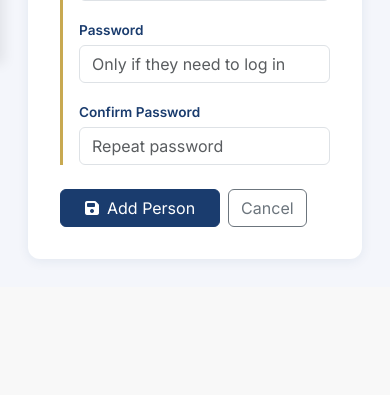
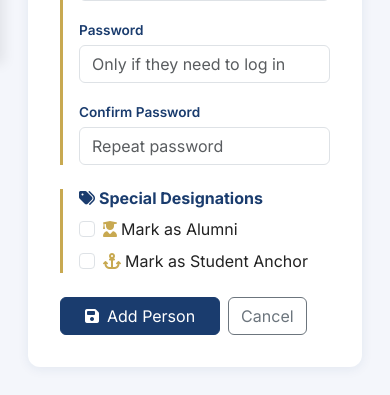
Before and after one commit to mutsawashemwaita-dev/campus_ignite_FINALE, a Django app: page /auth/users/add/ in a window 390 px wide. Shown: the part 942-1337 px from the top of the page. Before the commit the page ends 1204 px from the top, so only its background shows below. Run offline with Django 4.2, Linux system fonts and the light colour scheme; the visitor is signed in with stand-in values (Sample User, id 1); data that the repository does not hold is empty; parts of the project's set-up code (start-up, migrations or seed data) failed here and were passed over; some libraries are stand-ins or nearby versions.

Commit message:
Add Student Anchors, Alumni tracking, and fix missing chairperson role option

```diff
--- a/campus_ignite/backend/apps/accounts/forms.py
+++ b/campus_ignite/backend/apps/accounts/forms.py
@@ -136,9 +136,17 @@ class AddPersonForm(forms.Form):
         label='Role', required=False,
         widget=forms.TextInput(attrs={
             'class': 'form-control',
-            'placeholder': 'pastor / cell_leader / facilitator / leadership / admin'
+            'placeholder': 'pastor / cell_leader / facilitator / leadership / admin / chairperson'
         }),
         help_text='Leave blank for regular members'
+    )
+    is_alumni = forms.BooleanField(
+        label='Mark as Alumni', required=False,
+        widget=forms.CheckboxInput(attrs={'class': 'form-check-input'}),
+    )
+    is_student_anchor = forms.BooleanField(
+        label='Mark as Student Anchor', required=False,
+        widget=forms.CheckboxInput(attrs={'class': 'form-check-input'}),
     )
     password = forms.CharField(
         label='Password', required=False,
@@ -159,7 +167,7 @@ class AddPersonForm(forms.Form):
         role_name = self.cleaned_data.get('role_name', '').strip().lower()
         if not role_name:
             return ''
-        valid_roles = [Role.ADMIN, Role.PASTOR, Role.CELL_LEADER, Role.FACILITATOR, Role.LEADERSHIP]
+        valid_roles = [Role.ADMIN, Role.PASTOR, Role.CELL_LEADER, Role.FACILITATOR, Role.LEADERSHIP, Role.CHAIRPERSON]
         if role_name not in valid_roles:
             raise forms.ValidationError(f'Invalid role. Choose from: {", ".join(valid_roles)}')
         return role_name
@@ -215,6 +223,15 @@ class AddPersonForm(forms.Form):
             )
             user.set_unusable_password()
             user.save()
+
+        if data.get('is_alumni'):
+            user.is_alumni = True
+            user.save()
+
+        if data.get('is_student_anchor'):
+            from apps.leadership.models import StudentAnchor
+            StudentAnchor.objects.get_or_create(user=user, defaults={'is_active': True})
+
         return user
 
 
@@ -230,28 +247,38 @@ class EditPersonForm(forms.ModelForm):
         label='New Password', required=False,
         widget=forms.PasswordInput(attrs={'class': 'form-control', 'placeholder': 'Leave blank to keep current'})
     )
+    is_student_anchor = forms.BooleanField(
+        label='Mark as Student Anchor', required=False,
+        widget=forms.CheckboxInput(attrs={'class': 'form-check-input'}),
+    )
 
     class Meta:
         model = CustomUser
-        fields = ['first_name', 'last_name', 'email', 'phone', 'birthday']
+        fields = ['first_name', 'last_name', 'email', 'phone', 'birthday', 'is_alumni']
         widgets = {
             'first_name': forms.TextInput(attrs={'class': 'form-control'}),
             'last_name':  forms.TextInput(attrs={'class': 'form-control'}),
             'email':      forms.EmailInput(attrs={'class': 'form-control'}),
             'phone':      forms.TextInput(attrs={'class': 'form-control'}),
             'birthday':   forms.DateInput(attrs={'class': 'form-control', 'type': 'date'}),
+            'is_alumni':  forms.CheckboxInput(attrs={'class': 'form-check-input'}),
         }
 
     def __init__(self, *args, **kwargs):
         super().__init__(*args, **kwargs)
         if self.instance and self.instance.role:
             self.fields['role_name'].initial = self.instance.role.name
+        if self.instance and self.instance.pk:
+            from apps.leadership.models import StudentAnchor
+            self.fields['is_student_anchor'].initial = StudentAnchor.objects.filter(
+                user=self.instance, is_active=True
+            ).exists()
 
     def clean_role_name(self):
         role_name = self.cleaned_data.get('role_name', '').strip().lower()
         if not role_name:
             return ''
-        valid_roles = [Role.ADMIN, Role.PASTOR, Role.CELL_LEADER, Role.FACILITATOR, Role.LEADERSHIP]
+        valid_roles = [Role.ADMIN, Role.PASTOR, Role.CELL_LEADER, Role.FACILITATOR, Role.LEADERSHIP, Role.CHAIRPERSON]
         if role_name not in valid_roles:
             raise forms.ValidationError(f'Choose from: {", ".join(valid_roles)}')
         return role_name
@@ -269,6 +296,14 @@ class EditPersonForm(forms.ModelForm):
             user.set_password(new_pw)
         if commit:
             user.save()
+
+            from apps.leadership.models import StudentAnchor
+            wants_anchor = self.cleaned_data.get('is_student_anchor')
+            existing = StudentAnchor.objects.filter(user=user, is_active=True).first()
+            if wants_anchor and not existing:
+                StudentAnchor.objects.get_or_create(user=user, defaults={'is_active': True})
+            elif not wants_anchor and existing:
+                existing.delete()
         return user
 
 
--- a/campus_ignite/backend/apps/accounts/models.py
+++ b/campus_ignite/backend/apps/accounts/models.py
@@ -27,6 +27,7 @@ class Role(models.Model):
 
 class CustomUser(AbstractUser):
     role     = models.ForeignKey(Role, on_delete=models.SET_NULL, null=True, blank=True)
+    is_alumni = models.BooleanField(default=False)
     photo    = models.ImageField(upload_to='users/', null=True, blank=True)
     phone    = models.CharField(max_length=20, blank=True)
     bio      = models.TextField(blank=True)
--- a/campus_ignite/backend/apps/accounts/urls.py
+++ b/campus_ignite/backend/apps/accounts/urls.py
@@ -6,6 +6,7 @@ urlpatterns = [
     path('signup/',                      views.signup_view,      name='signup'),
     path('logout/',                      views.logout_view,      name='logout'),
     path('profile/',                     views.profile,          name='profile'),
+    path('alumni/',                      views.alumni_list,      name='alumni_list'),
     path('users/',                       views.user_list,        name='user_list'),
     path('users/add/',                   views.user_create,      name='user_create'),
     path('users/<int:pk>/edit/',         views.user_edit,        name='user_edit'),
--- a/campus_ignite/backend/apps/accounts/views.py
+++ b/campus_ignite/backend/apps/accounts/views.py
@@ -202,3 +202,9 @@ def profile(request):
 def logout_view(request):
     logout(request)
     return redirect('login')
+
+
+@login_required
+def alumni_list(request):
+    alumni = CustomUser.objects.filter(is_alumni=True, is_active=True).order_by('first_name', 'last_name')
+    return render(request, 'accounts/alumni_list.html', {'alumni': alumni})
--- a/campus_ignite/backend/apps/leadership/urls.py
+++ b/campus_ignite/backend/apps/leadership/urls.py
@@ -4,4 +4,7 @@ from . import views
 urlpatterns = [
     path('', views.leadership_directory, name='leadership_directory'),
     path('<int:position_id>/assign/', views.assign_leader, name='assign_leader'),
+    path('anchors/', views.student_anchor_list, name='student_anchor_list'),
+    path('anchors/add/', views.student_anchor_add, name='student_anchor_add'),
+    path('anchors/<int:pk>/remove/', views.student_anchor_remove, name='student_anchor_remove'),
 ]
--- a/campus_ignite/frontend/templates/accounts/user_form.html
+++ b/campus_ignite/frontend/templates/accounts/user_form.html
@@ -93,6 +93,24 @@
           </div>
         </div>
 
+        <div class="ci-form-section mb-4">
+          <h6><i class="fas fa-tags me-1"></i>Special Designations</h6>
+          <div class="form-check mb-2">
+            <input type="checkbox" name="is_alumni" class="form-check-input" id="is_alumni"
+                   {% if form.is_alumni.value %}checked{% endif %}>
+            <label class="form-check-label" for="is_alumni">
+              <i class="fas fa-user-graduate me-1" style="color:var(--ci-accent);"></i>Mark as Alumni
+            </label>
+          </div>
+          <div class="form-check">
+            <input type="checkbox" name="is_student_anchor" class="form-check-input" id="is_student_anchor"
+                   {% if form.is_student_anchor.value %}checked{% endif %}>
+            <label class="form-check-label" for="is_student_anchor">
+              <i class="fas fa-anchor me-1" style="color:var(--ci-accent);"></i>Mark as Student Anchor
+            </label>
+          </div>
+        </div>
+
         {% if form.non_field_errors %}
         <div class="alert alert-danger small">{% for e in form.non_field_errors %}{{ e }}<br>{% endfor %}</div>
         {% endif %}
--- a/campus_ignite/frontend/templates/base.html
+++ b/campus_ignite/frontend/templates/base.html
@@ -54,8 +54,14 @@
     <a href="{% url 'pastor_list' %}" class="nav-link {% if 'pastors' in request.path %}active{% endif %}">
       <i class="fas fa-cross"></i> Pastoral Team
     </a>
-    <a href="{% url 'leadership_directory' %}" class="nav-link {% if 'leadership' in request.path %}active{% endif %}">
+    <a href="{% url 'leadership_directory' %}" class="nav-link {% if request.path == '/leadership/' or 'assign' in request.path %}active{% endif %}">
       <i class="fas fa-users-cog"></i> Leadership
+    </a>
+    <a href="{% url 'student_anchor_list' %}" class="nav-link {% if 'anchors' in request.path %}active{% endif %}">
+      <i class="fas fa-anchor"></i> Student Anchors
+    </a>
+    <a href="{% url 'alumni_list' %}" class="nav-link {% if 'alumni' in request.path %}active{% endif %}">
+      <i class="fas fa-user-graduate"></i> Alumni
     </a>
 
     <div class="nav-section">Ministry</div>
```
Also changed, not shown: campus_ignite/backend/apps/leadership/admin.py (+6 -1 lines), campus_ignite/backend/apps/leadership/forms.py (+20 -0 lines), campus_ignite/backend/apps/leadership/models.py (+13 -0 lines), campus_ignite/backend/apps/leadership/views.py (+36 -2 lines), campus_ignite/frontend/templates/accounts/alumni_list.html (added, +27 -0 lines), campus_ignite/frontend/templates/leadership/anchor_form.html (added, +23 -0 lines), campus_ignite/frontend/templates/leadership/anchor_list.html (added, +42 -0 lines), campus_ignite/backend/apps/accounts/migrations/0003_customuser_is_alumni.py (added), campus_ignite/backend/apps/leadership/migrations/0003_studentanchor.py (added).
